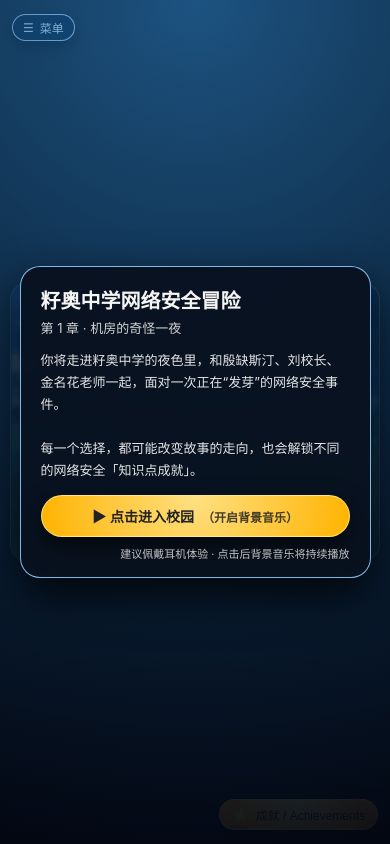
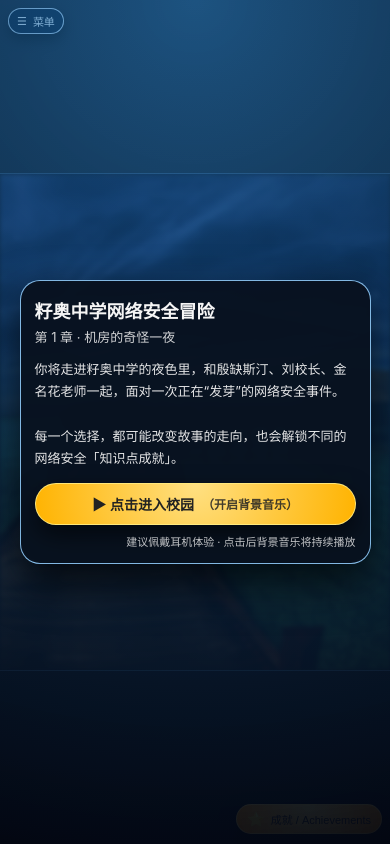
Before and after one commit to wenatnyu/zeolym_story, a plain HTML site: page index.html in a window 390 px wide. Drawn offline with Linux system fonts and the light colour scheme.

Commit message:
fit phone resolution

```diff
--- a/index.html
+++ b/index.html
@@ -2,8 +2,11 @@
 <html lang="zh-CN">
 <head>
   <meta charset="UTF-8" />
+  <!-- 新增：让手机按设备宽度渲染，而不是缩成“桌面模式” -->
+  <meta name="viewport" content="width=device-width, initial-scale=1, maximum-scale=1" />
   <title>籽奥中学网络安全冒险 · 第1章 机房的奇怪一夜</title>
   <style>
+
     * { box-sizing: border-box; }
     body {
       margin: 0;
@@ -571,6 +574,94 @@
       .game-status { justify-content: flex-start; }
       .bottom-info { flex-direction: column; }
     }
+/* ===== 手机端适配：宽度 <= 600px 时的调整 ===== */
+@media (max-width: 600px) {
+  body {
+    /* 手机上整体字号稍微放大一点 */
+    font-size: 16px;
+  }
+
+  .game-wrapper {
+    padding: 8px 0;
+  }
+
+  .game-card {
+    /* 手机上铺满屏幕，圆角和阴影可以弱一点，沉浸感更强 */
+    width: 100%;
+    max-width: 100%;
+    border-radius: 0;
+    box-shadow: none;
+    border-left: none;
+    border-right: none;
+  }
+
+  .game-content {
+    padding: 14px 12px 12px;
+    /* 背景稍微再透明一点，方便看见背景图 */
+    background: linear-gradient(
+      to bottom,
+      rgba(7, 12, 24, 0.35),
+      rgba(7, 12, 24, 0.7)
+    );
+  }
+
+  .scene-text {
+    min-height: 52vh;   /* 文字区域占屏幕高度多一点 */
+    max-height: none;   /* 手机上允许多一点滚动 */
+    font-size: 15px;
+  }
+
+  .npc-dialogue-header {
+    padding: 6px 8px;
+    margin-bottom: 6px;
+  }
+
+  .npc-name {
+    font-size: 14px;
+  }
+
+  .npc-role {
+    font-size: 11px;
+  }
+
+  .choice-button {
+    font-size: 14px;
+    padding: 10px 10px;
+  }
+
+  .ui-toggle {
+    left: 8px;
+    top: 8px;
+    padding: 4px 8px;
+    font-size: 11px;
+  }
+
+  .achievements-toggle {
+    right: 8px;
+    bottom: 10px;
+    padding: 6px 10px;
+    font-size: 11px;
+  }
+
+  .start-card {
+    padding: 16px 14px 14px;
+  }
+
+  .start-title {
+    font-size: 18px;
+  }
+
+  .start-desc {
+    font-size: 13px;
+  }
+
+  .start-button {
+    font-size: 14px;
+    padding: 10px 12px;
+  }
+}
+
+
   </style>
 </head>
 <body>
```
